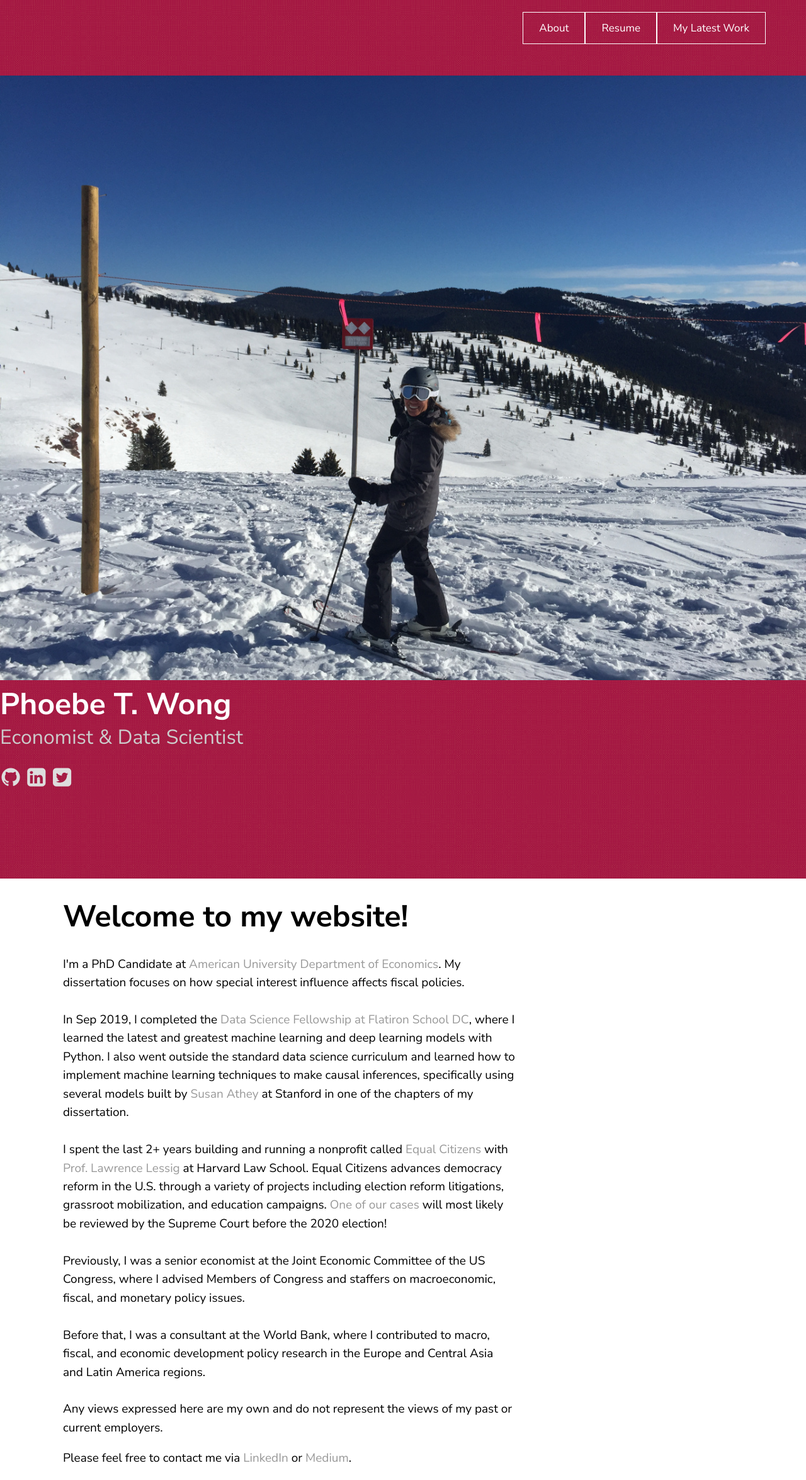
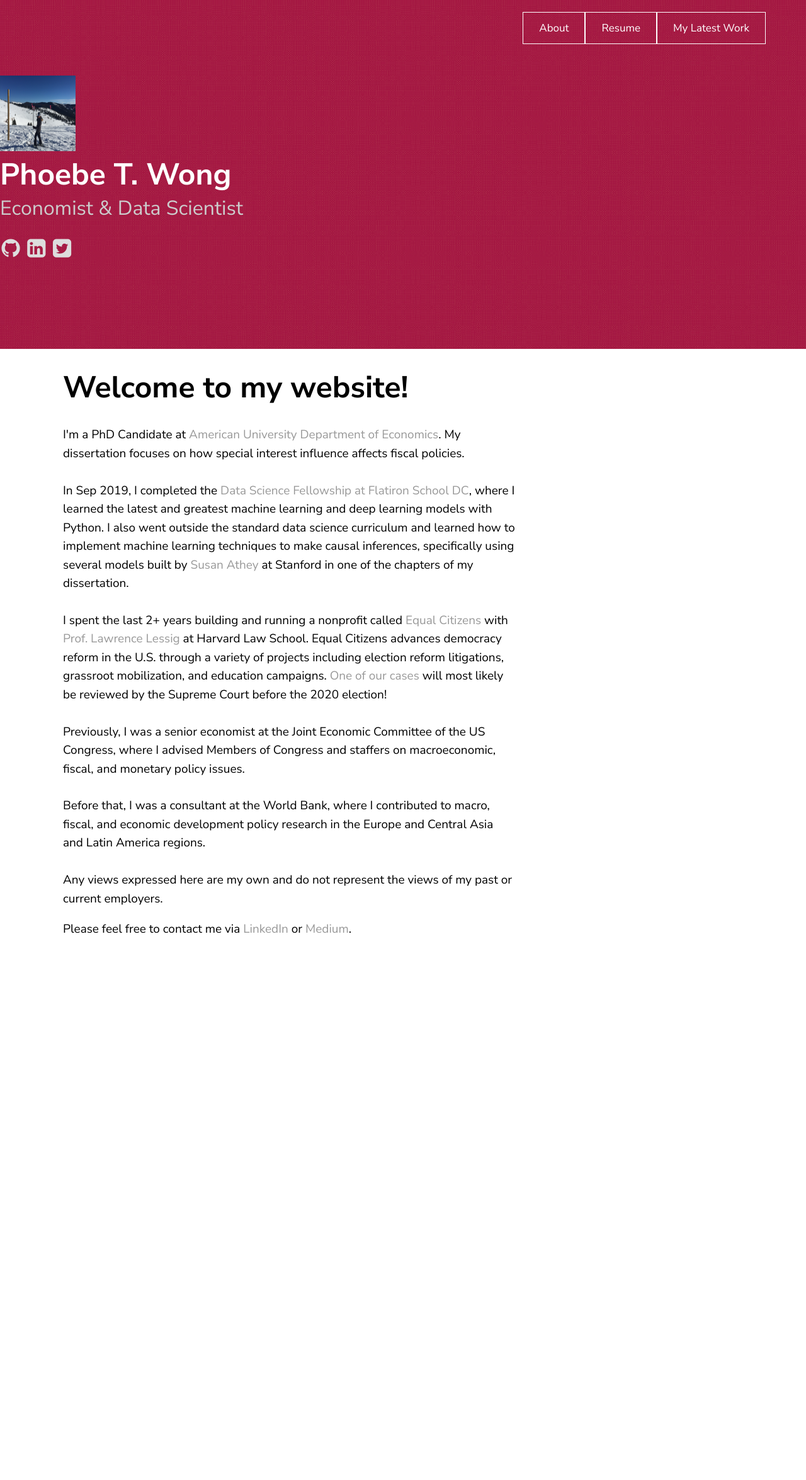
Before and after one commit to phoebetwong/phoebetwong.github.io, a Jekyll site: the page built from index.html, in a window 1280 px wide. Shown: the whole page at 63% size. Built offline with Jekyll 4.4.1, drawn with Linux system fonts in a browser that asks for light colours; a script that is not in the unit is left out; after the commit the page ends 1510 px from its top, so only the background shows below that.

Commit message:
Made header image 120 pixels by 120 pixels

```diff
--- a/_includes/page_header.html
+++ b/_includes/page_header.html
@@ -1,6 +1,6 @@
 
 <div class="centered">
-		<img src="assets/portfolio2.jpg" alt="Portfolio Picture">
+		<img src="assets/portfolio2.jpg" alt="Portfolio Picture"  height="120" width="120">
 		<h1>{{ site.texture.title }}</h1>
 		<h2>{{ site.texture.tagline }}</h2>
 		<ul class="social">
```
